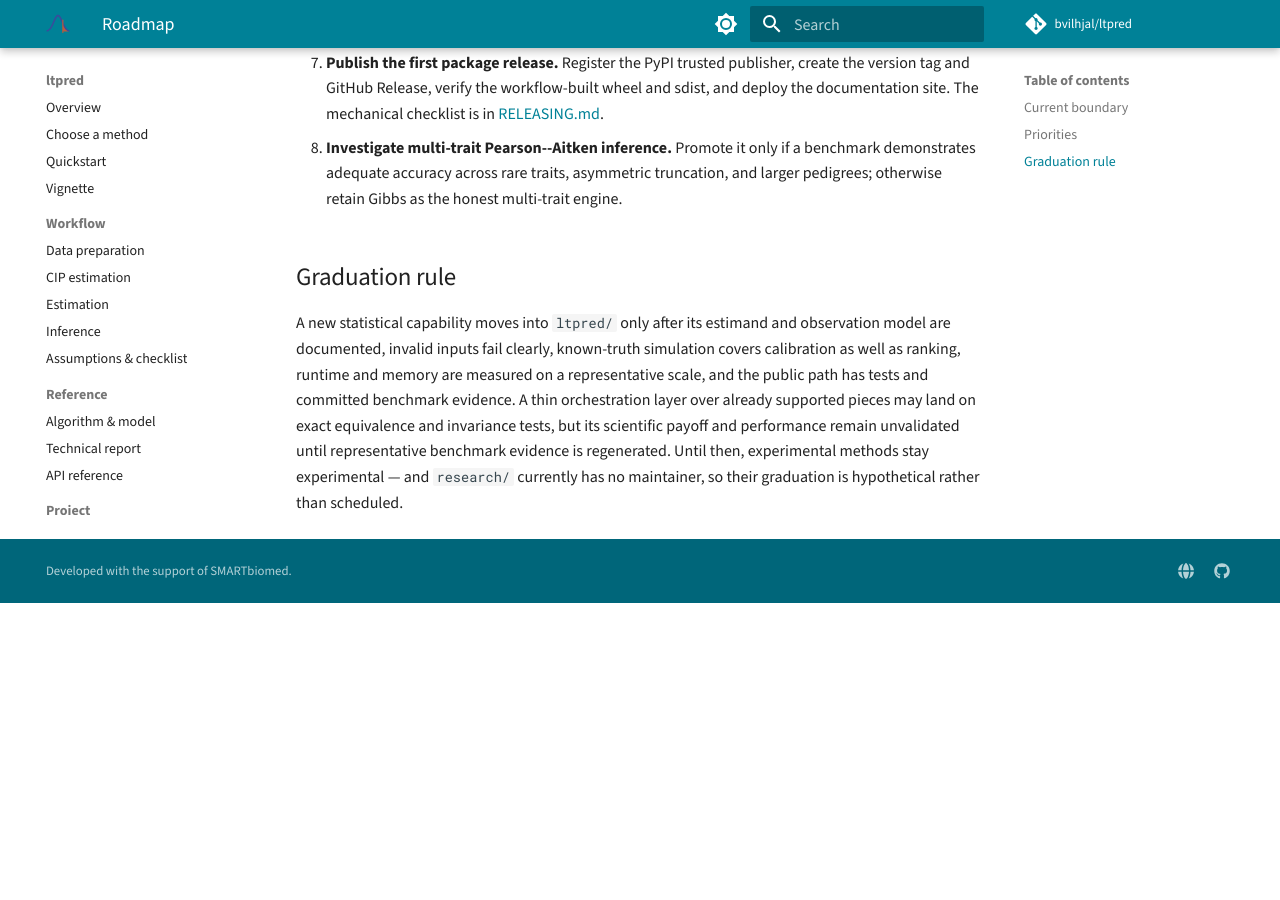
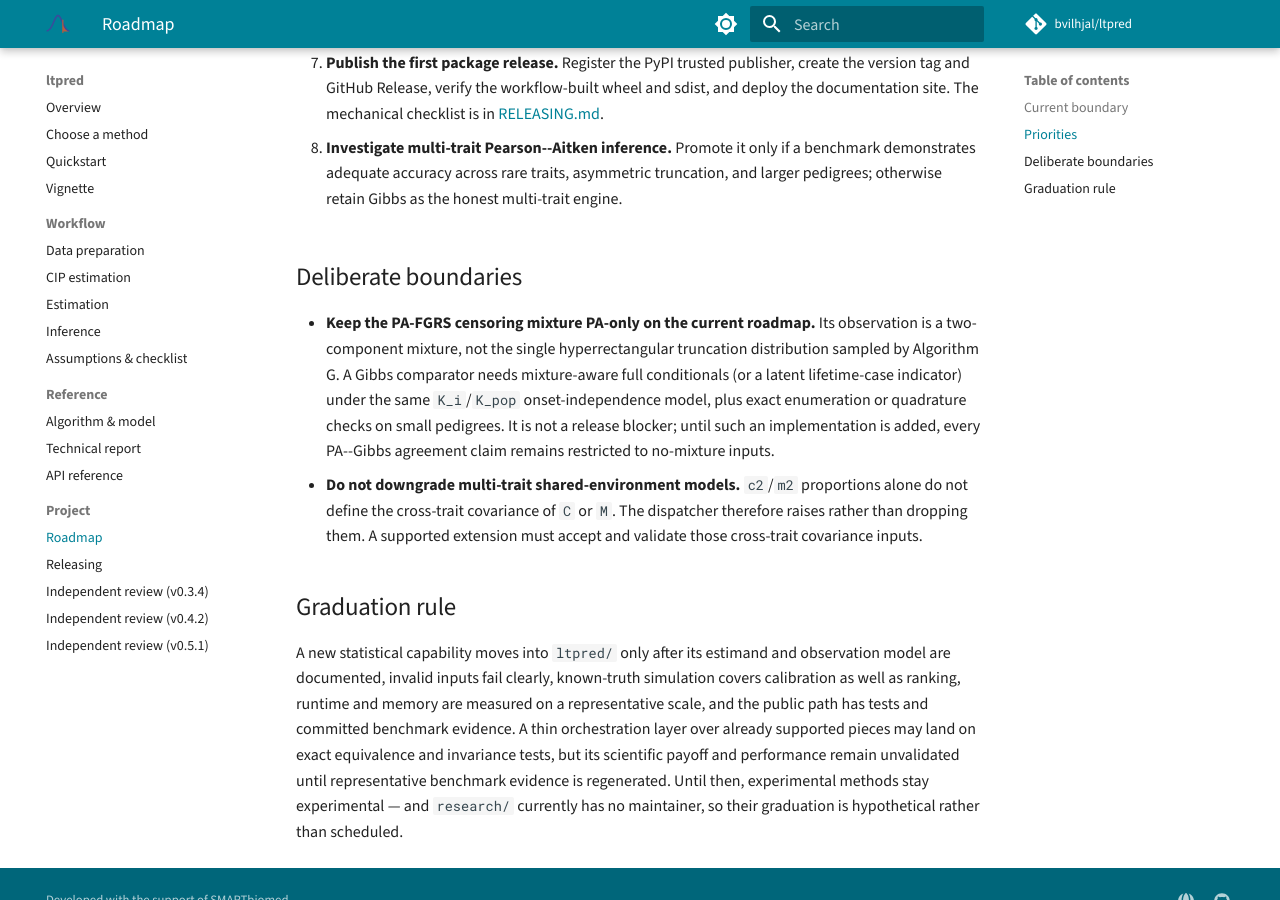
Before and after one commit to bvilhjal/ltpred, an MkDocs documentation site: the page built from docs/ROADMAP.md, in a window 1280 px wide and 900 px high, scrolled down 1254 px. Built offline with MkDocs 1.6.1 and Material for MkDocs 9.7.7, drawn with Linux system fonts in a browser that asks for light colours; comment, search, counter and statistics services are not loaded; before the commit the page ends 1857 px from its top, so only the background shows below that; some of the changed text lies outside the part shown.

Commit message:
Document inference boundaries for v0.5.2

```diff
--- a/docs/ROADMAP.md
+++ b/docs/ROADMAP.md
@@ -1,6 +1,6 @@
 # Roadmap
 
-This page lists unfinished work only. The [changelog](https://github.com/bvilhjal/ltpred/blob/main/CHANGELOG.md) records
+This page lists unfinished work and deliberate boundaries. The [changelog](https://github.com/bvilhjal/ltpred/blob/main/CHANGELOG.md) records
 completed implementation history, [benchmark results](https://github.com/bvilhjal/ltpred/blob/main/benchmarks/RESULTS.md)
 are the canonical evidence ledger, and the [`research/` README](https://github.com/bvilhjal/ltpred/blob/main/research/README.md)
 inventories checkout-only prototypes. Keeping those roles separate avoids the
@@ -65,6 +65,21 @@ superseded snapshot, not an alternative public pipeline.
    truncation, and larger pedigrees; otherwise retain Gibbs as the honest
    multi-trait engine.
 
+## Deliberate boundaries
+
+- **Keep the PA-FGRS censoring mixture PA-only on the current roadmap.** Its
+  observation is a two-component mixture, not the single hyperrectangular
+  truncation distribution sampled by Algorithm G. A Gibbs comparator needs
+  mixture-aware full conditionals (or a latent lifetime-case indicator) under
+  the same `K_i`/`K_pop` onset-independence model, plus exact enumeration or
+  quadrature checks on small pedigrees. It is not a release blocker; until such
+  an implementation is added, every PA--Gibbs agreement claim remains
+  restricted to no-mixture inputs.
+- **Do not downgrade multi-trait shared-environment models.** `c2`/`m2`
+  proportions alone do not define the cross-trait covariance of `C` or `M`.
+  The dispatcher therefore raises rather than dropping them. A supported
+  extension must accept and validate those cross-trait covariance inputs.
+
 ## Graduation rule
 
 A new statistical capability moves into `ltpred/` only after its estimand and
--- a/ltpred/__init__.py
+++ b/ltpred/__init__.py
@@ -31,7 +31,7 @@ accelerates the Gibbs sweep. Names are imported lazily (PEP 562) so
 import importlib
 from typing import TYPE_CHECKING
 
-__version__ = "0.5.1"
+__version__ = "0.5.2"
 
 if TYPE_CHECKING:
     # Static re-exports. At runtime ``__getattr__`` below imports these lazily,
```
Also changed, not shown: CHANGELOG.md (+11 -0 lines), README.md (+5 -2 lines), docs/estimation.md (+4 -0 lines), docs/quickstart.md (+2 -1 lines), 5 other files.
